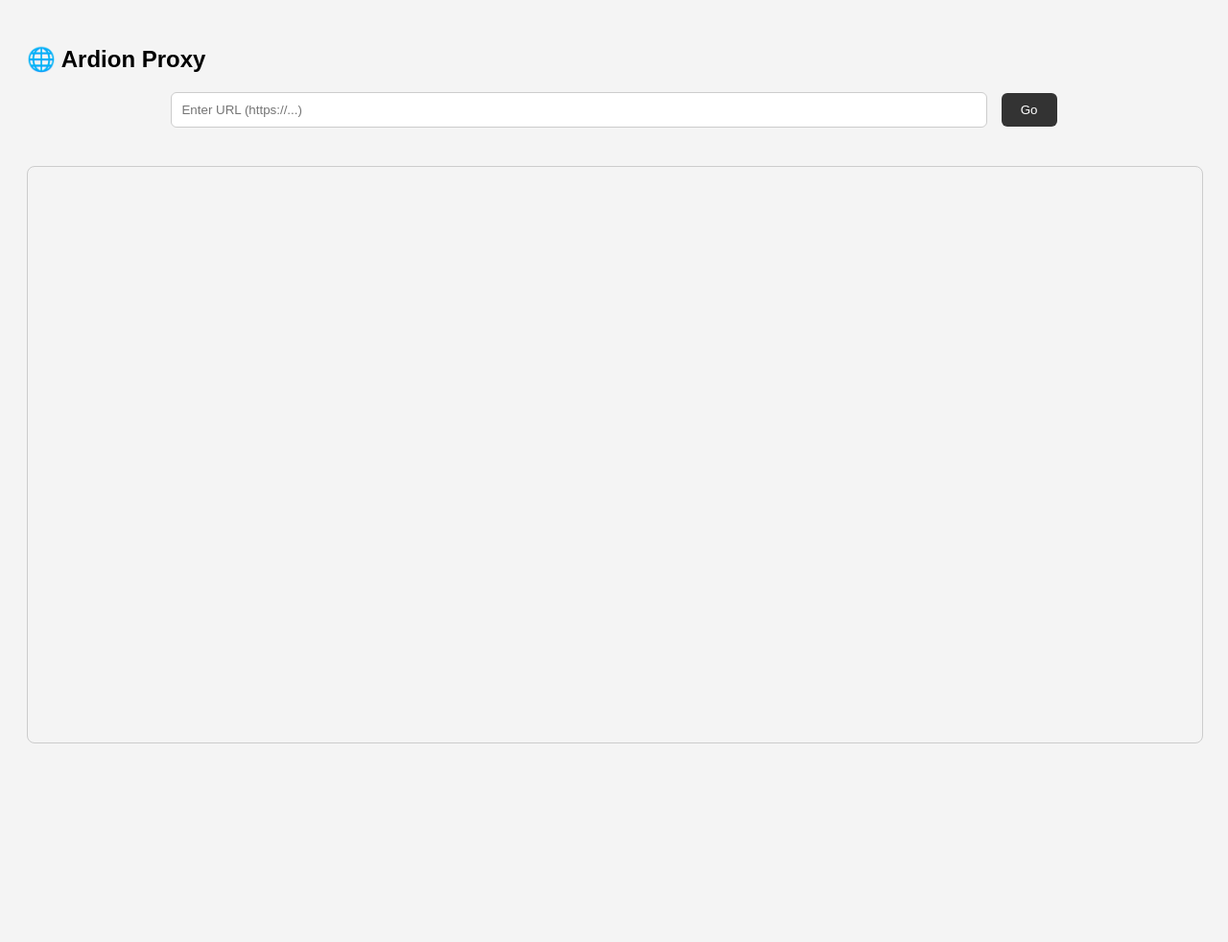
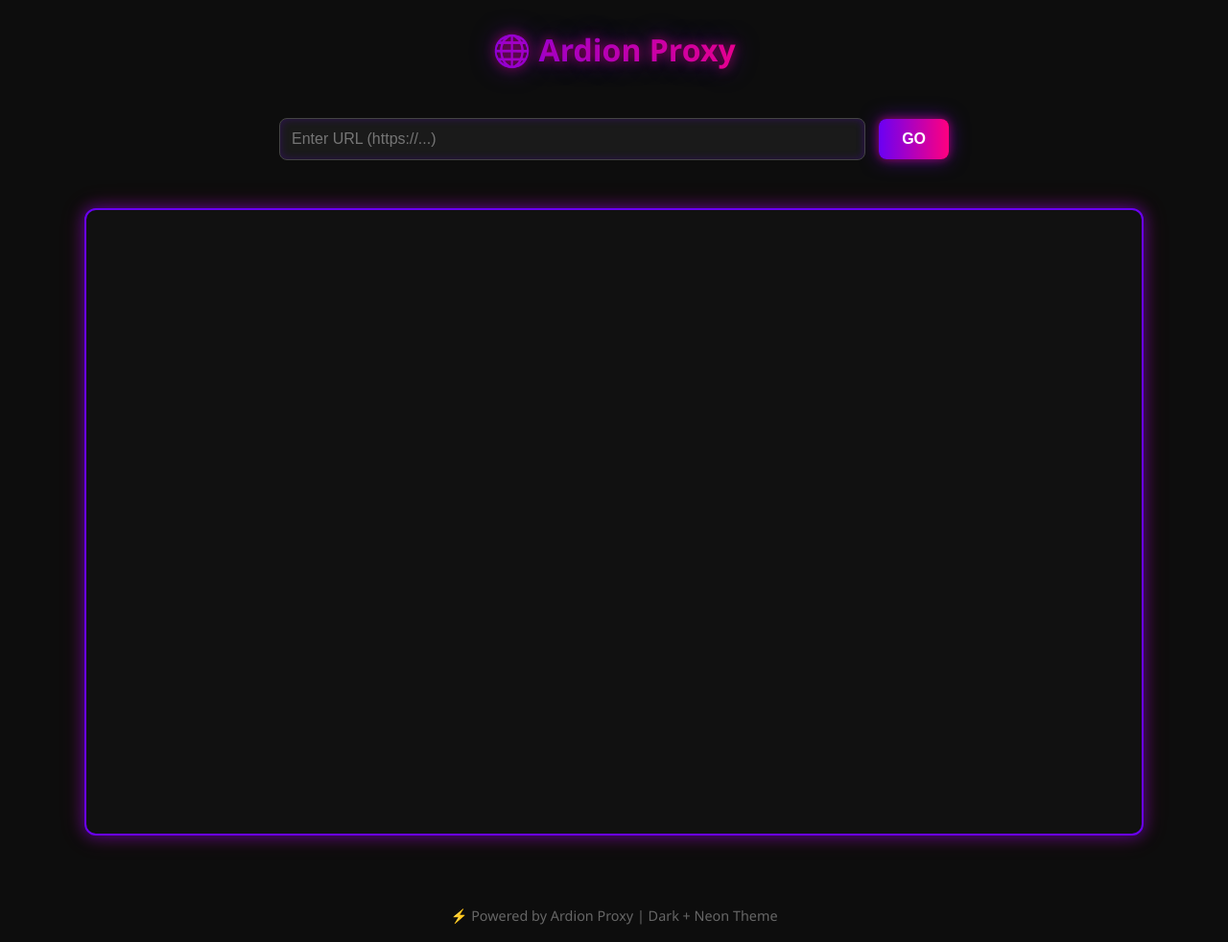
Before and after one commit to idcrypt/Ardion-Proxy, a website: page public/index.html in a window 1280 px wide. Shown: the whole page at 96% size. Before the commit the page ends 807 px from the top, so only its background shows below. Drawn offline with Linux system fonts and the light colour scheme.

Commit message:
Update index.html

```diff
--- a/public/index.html
+++ b/public/index.html
@@ -4,20 +4,102 @@
   <meta charset="UTF-8" />
   <title>Ardion Proxy</title>
   <style>
-    body { font-family: Arial, sans-serif; background:#f4f4f4; padding:20px; }
-    #form { text-align:center; margin:20px; }
-    input { padding:10px; width:70%; border:1px solid #ccc; border-radius:6px; }
-    button { padding:10px 20px; margin-left:10px; border:none; background:#333; color:white; border-radius:6px; cursor:pointer; }
-    iframe { width:100%; height:600px; border:1px solid #ccc; border-radius:8px; margin-top:20px; }
+    body {
+      font-family: 'Segoe UI', Arial, sans-serif;
+      background: #0d0d0d;
+      color: #eee;
+      margin: 0;
+      padding: 0;
+      display: flex;
+      flex-direction: column;
+      align-items: center;
+      justify-content: flex-start;
+      min-height: 100vh;
+    }
+
+    header {
+      padding: 30px;
+      text-align: center;
+      background: linear-gradient(90deg, #6a00f4, #ff007f);
+      -webkit-background-clip: text;
+      -webkit-text-fill-color: transparent;
+      font-size: 2em;
+      font-weight: bold;
+      text-shadow: 0 0 12px #ff007f88, 0 0 24px #6a00f488;
+    }
+
+    #form {
+      margin: 20px auto;
+      text-align: center;
+      width: 100%;
+      max-width: 900px;
+    }
+
+    input {
+      padding: 12px;
+      width: 65%;
+      max-width: 600px;
+      background: #1a1a1a;
+      border: 1px solid #444;
+      border-radius: 8px;
+      color: #fff;
+      font-size: 1em;
+      outline: none;
+      box-shadow: 0 0 8px #6a00f444 inset;
+    }
+
+    button {
+      padding: 12px 24px;
+      margin-left: 10px;
+      border: none;
+      border-radius: 8px;
+      font-size: 1em;
+      font-weight: bold;
+      cursor: pointer;
+      background: linear-gradient(90deg, #6a00f4, #ff007f);
+      color: #fff;
+      text-transform: uppercase;
+      box-shadow: 0 0 10px #ff007f88, 0 0 20px #6a00f488;
+      transition: transform 0.2s ease, box-shadow 0.3s ease;
+    }
+
+    button:hover {
+      transform: scale(1.05);
+      box-shadow: 0 0 16px #ff007f, 0 0 28px #6a00f4;
+    }
+
+    iframe {
+      width: 95%;
+      max-width: 1100px;
+      height: 650px;
+      margin: 30px auto;
+      border: 2px solid #6a00f4;
+      border-radius: 12px;
+      background: #111;
+      box-shadow: 0 0 15px #6a00f488, 0 0 25px #ff007f44;
+    }
+
+    footer {
+      margin: 30px auto;
+      text-align: center;
+      font-size: 0.9em;
+      color: #666;
+    }
   </style>
 </head>
 <body>
-  <h2>🌐 Ardion Proxy</h2>
+  <header>🌐 Ardion Proxy</header>
+
   <div id="form">
     <input type="text" id="url" placeholder="Enter URL (https://...)" />
     <button onclick="loadProxy()">Go</button>
   </div>
+
   <iframe id="viewer"></iframe>
+
+  <footer>
+    <p>⚡ Powered by Ardion Proxy | Dark + Neon Theme</p>
+  </footer>
 
   <script>
     function loadProxy() {
```
